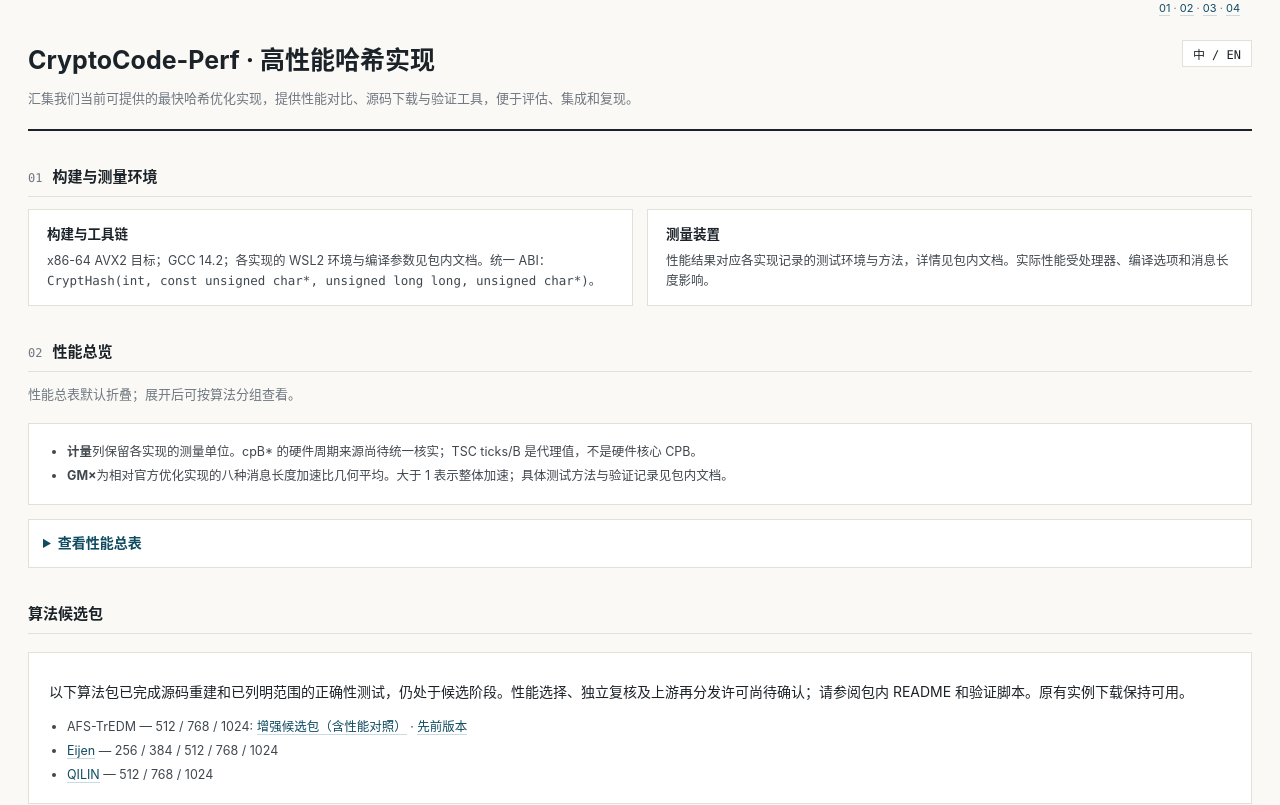
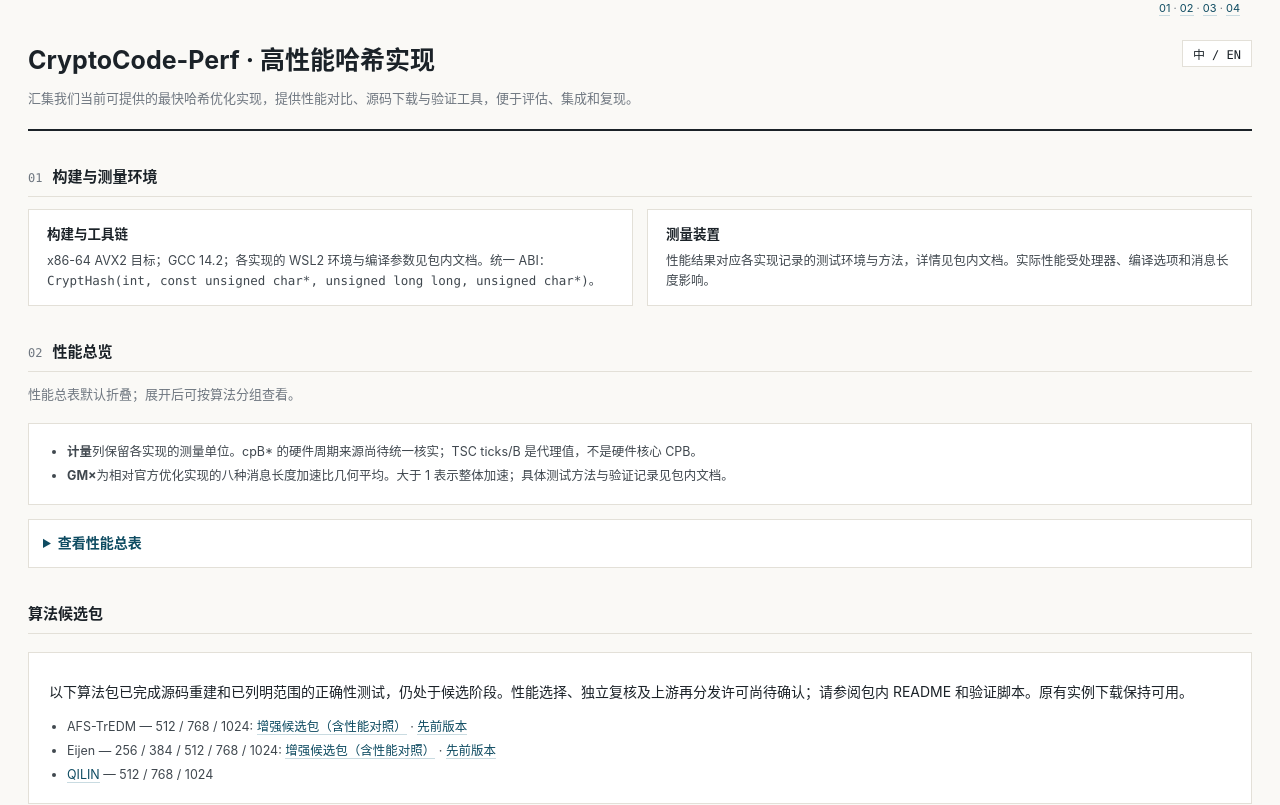
Before and after one commit to CryptoCode-Perf/cryptocode-perf.github.io, a plain HTML site: page index.html in a window 1280 px wide. Shown: the top 805 px of the page. Drawn offline with Linux system fonts and the light colour scheme.

Commit message:
Add Eijen candidate performance evidence

```diff
--- a/index.html
+++ b/index.html
@@ -29,7 +29,7 @@
 <h2 id="candidate-packages"><span class="zh">算法候选包</span><span class="en">Candidate algorithm packages</span></h2>
 <div class="notes"><p><span class="zh">以下算法包已完成源码重建和已列明范围的正确性测试，仍处于候选阶段。性能选择、独立复核及上游再分发许可尚待确认；请参阅包内 README 和验证脚本。原有实例下载保持可用。</span><span class="en">These candidate packages have been rebuilt and tested within the stated scope. Performance selection, independent review, and upstream redistribution permissions remain pending; see the included README and verification script. Existing instance downloads remain available.</span></p><ul>
 <li>AFS-TrEDM — 512 / 768 / 1024: <a href="instances/AFS-TrEDM-1.0.0-candidate-v3.zip"><span class="zh">增强候选包（含性能对照）</span><span class="en">Enhanced candidate (with performance comparison)</span></a> · <a href="instances/AFS-TrEDM-1.0.0-candidate.zip"><span class="zh">先前版本</span><span class="en">Previous version</span></a></li>
-<li><a href="instances/Eijen-1.0.0-candidate.zip">Eijen</a> — 256 / 384 / 512 / 768 / 1024</li>
+<li>Eijen — 256 / 384 / 512 / 768 / 1024: <a href="instances/Eijen-1.0.0-candidate-v3.zip"><span class="zh">增强候选包（含性能对照）</span><span class="en">Enhanced candidate (with performance comparison)</span></a> · <a href="instances/Eijen-1.0.0-candidate.zip"><span class="zh">先前版本</span><span class="en">Previous version</span></a></li>
 <li><a href="instances/QILIN-1.0.0-candidate.zip">QILIN</a> — 512 / 768 / 1024</li>
 </ul></div>
 <h2 id="archives"><span class="h2n">03</span><span class="zh">可复现压缩包</span><span class="en">Reproducible archives</span></h2>
```
Also changed, not shown: 1 other file.
